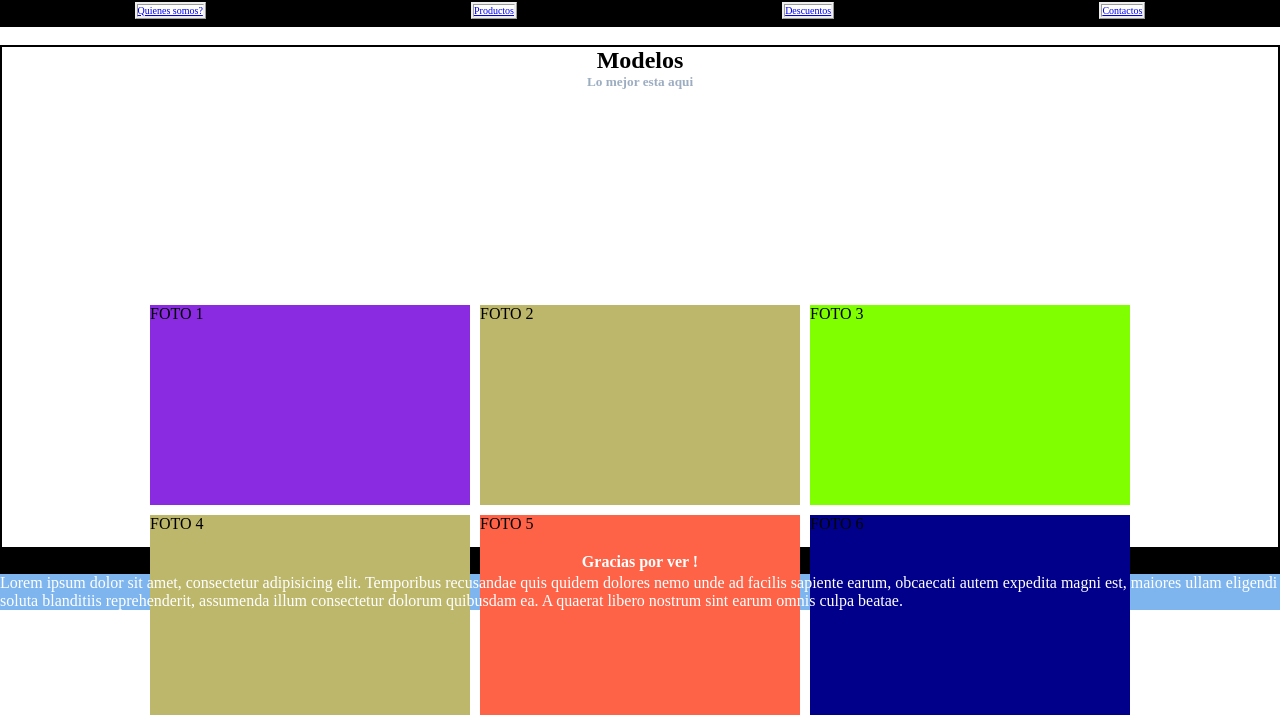
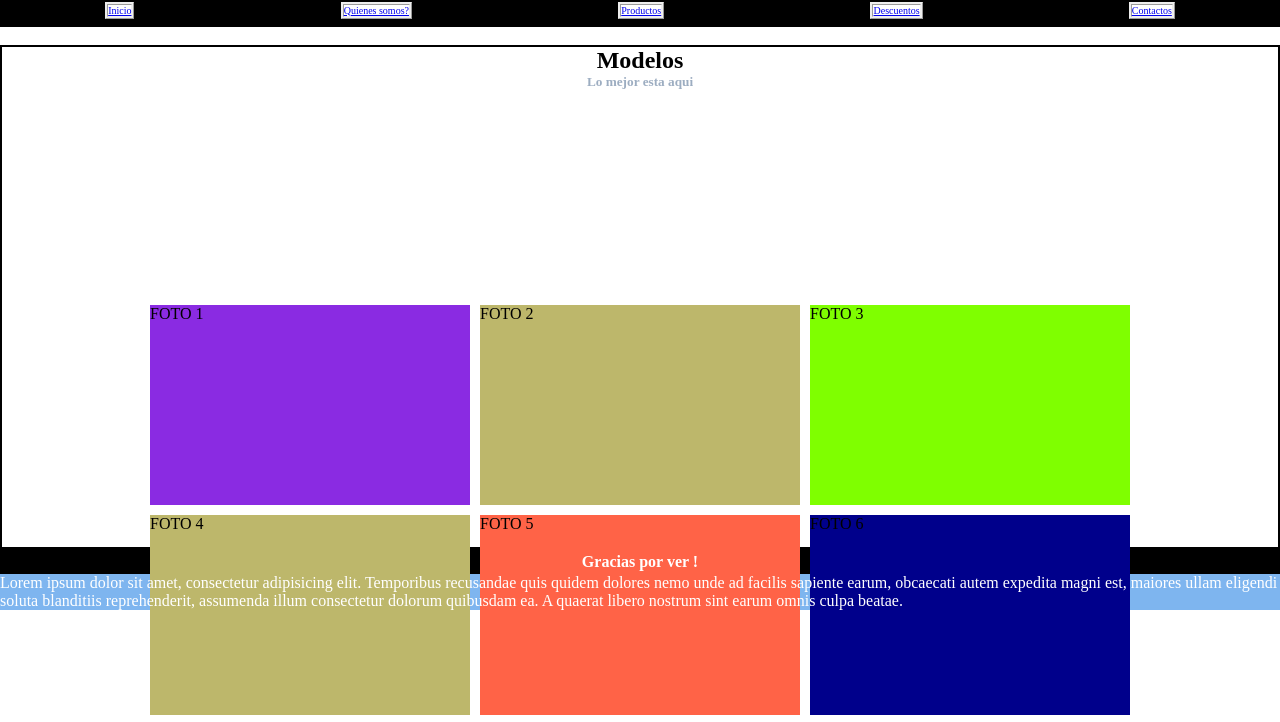
Before and after one commit to SebastianCampos9/preentrega2-campos, a plain HTML site: page index.html in a window 1280 px wide. Shown: the part 77-799 px from the top of the page. Drawn offline with Linux system fonts and the light colour scheme.

Commit message:
Agrege un link mas y los ordene

```diff
--- a/css/styles.css
+++ b/css/styles.css
@@ -166,6 +166,10 @@ height: 70px;
     border-style: ridge;
 }
 
+.link5 {
+    background-color: rgb(255, 255, 255);
+    border-style: ridge;
+}
 
 .elfinal {
     background-color: rgba(82, 155, 234, 0.741);
--- a/index.html
+++ b/index.html
@@ -15,10 +15,11 @@
        </div>
        <nav>
               <ul class="informacion">
-                  <li class="link1"><a href="./pages/historia.html">Quienes somos?</a></li>
-                  <li class="link2"><a href="./pages/productos.html">Productos</a></li>
-                  <li class="link3"><a href="./pages/descuentos.html">Descuentos</a></li>
-                  <li class="link4"><a href="./pages/contacto.html">Contactos</a></li>
+                <li class="link1"><a href="./index.html">Inicio</a></li>
+                <li class="link2"><a href="./pages/historia.html">Quienes somos?</a></li>
+                <li class="link3"><a href="./pages/productos.html">Productos</a></li>
+                <li class="link4"><a href="./pages/descuentos.html">Descuentos</a></li>
+                <li class="link5"><a href="./pages/contacto.html">Contactos</a></li>
               </ul>
           </nav>
 </header>
```
